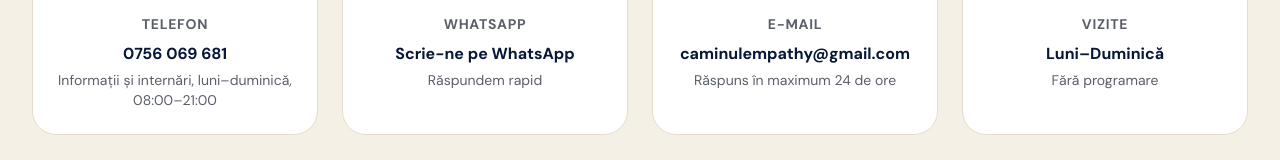
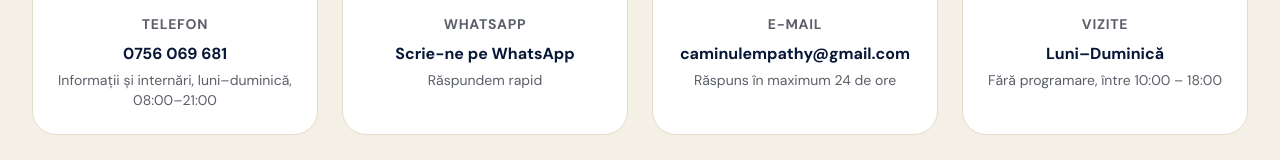
Before and after one commit to policolor-website/caminul-empathy, a Next.js app: page /contact in a window 1280 px wide. Shown: the part 615-775 px from the top of the page. Built offline with nearby package versions, Linux system fonts and the light colour scheme.

Commit message:
Contact: program vizite 10:00-18:00

```diff
--- a/app/contact/page.tsx
+++ b/app/contact/page.tsx
@@ -46,7 +46,7 @@ export default function ContactPage() {
               { icon: "phone", t: "Telefon", main: SITE.phone, sub: "Informații și internări, luni–duminică, 08:00–21:00", href: SITE.phoneHref },
               { icon: "users", t: "WhatsApp", main: "Scrie-ne pe WhatsApp", sub: "Răspundem rapid", href: SITE.whatsapp },
               { icon: "pin", t: "E-mail", main: SITE.email2, sub: "Răspuns în maximum 24 de ore", href: `mailto:${SITE.email2}` },
-              { icon: "clock", t: "Vizite", main: "Luni–Duminică", sub: "Fără programare", href: null },
+              { icon: "clock", t: "Vizite", main: "Luni–Duminică", sub: "Fără programare, între 10:00 – 18:00", href: null },
             ].map((c, i) => (
               <Reveal key={c.t} delay={i * 80}>
                 <div data-glow className="h-full rounded-3xl border border-sand bg-white p-6 text-center">
```
